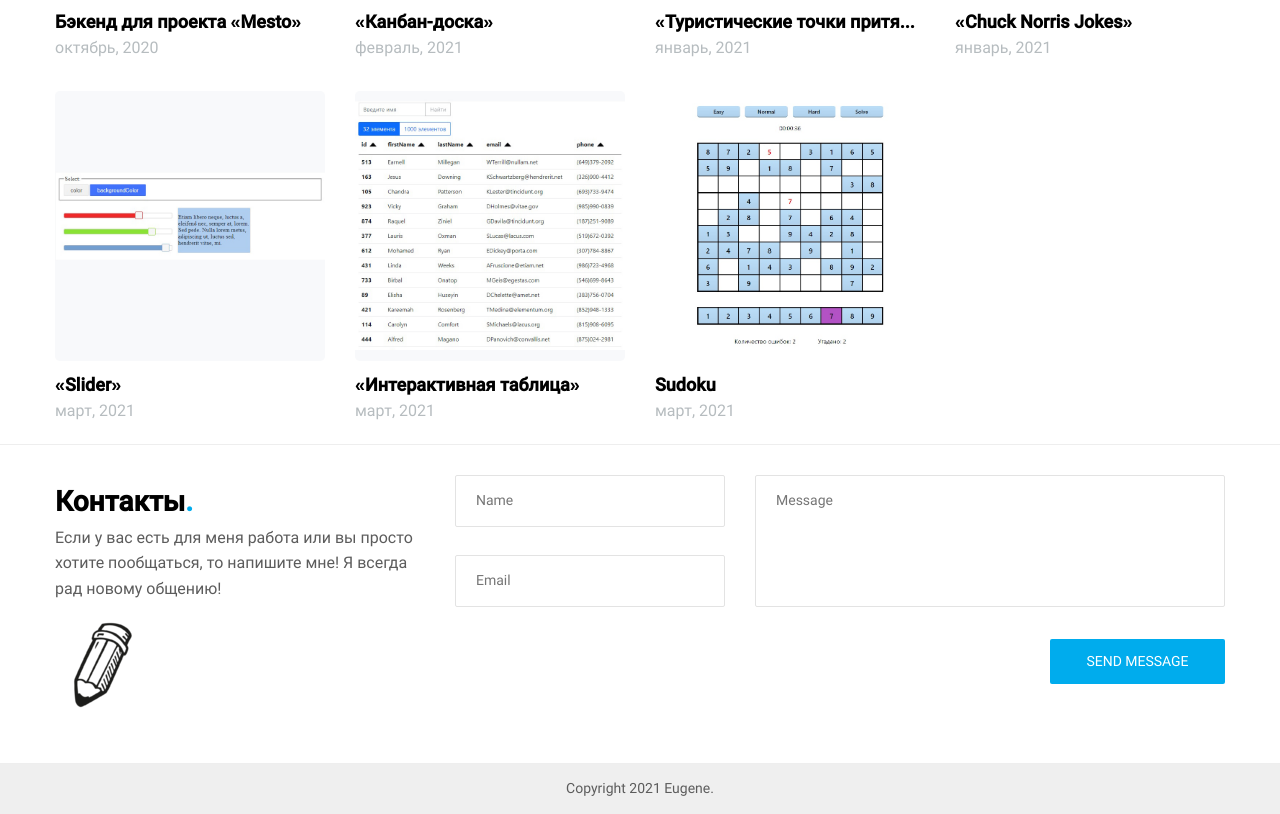
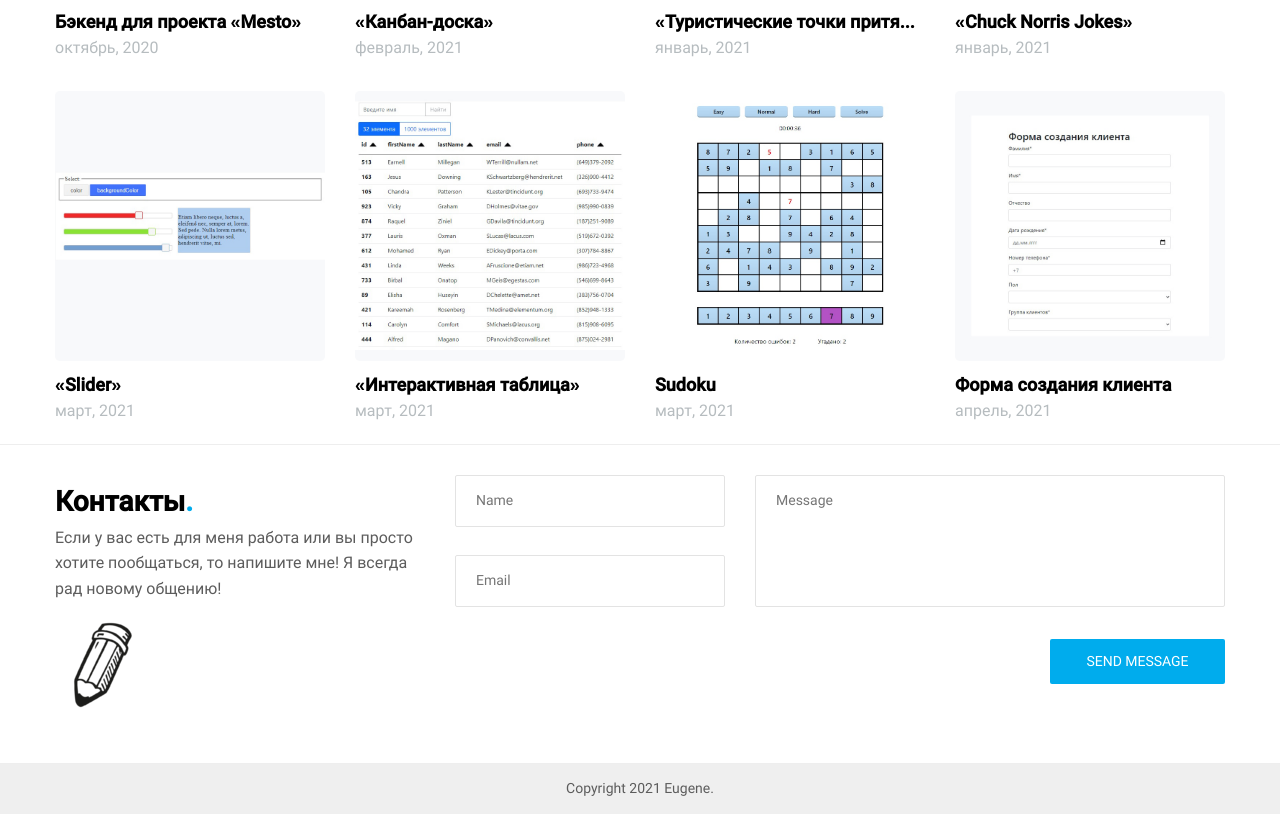
Before and after one commit to eugened503/react-portfolio, a React (Create React App) app: page / in a window 1280 px wide. Shown: the part 2852-3666 px from the top of the page. Built offline with nearby package versions, Linux system fonts and the light colour scheme.

Commit message:
добавлена новая работа в портфолио

```diff
--- a/src/data/DataObject/DataObject.js
+++ b/src/data/DataObject/DataObject.js
@@ -12,6 +12,7 @@ import chuck from "./../../images/chuck.jpg";
 import slider from "./../../images/slider.jpg";
 import table from "./../../images/table.jpg";
 import sudoku from "./../../images/sudoku.jpg";
+import form from "./../../images/form.jpg";
 
 const DataObject = [
   {
@@ -176,6 +177,17 @@ const DataObject = [
     link_project: "https://react-sudoku-lilac.vercel.app/",
     link_code: "https://github.com/eugened503/react-sudoku",
   },
+  {
+    image: form,
+    date: "апрель, 2021",
+    title: "Форма создания клиента",
+    category: "test",
+    description:
+      "Работа представляет собой форму создания клиента.",
+    stack: "Vue.js, Vuelidate, Bootstrap",
+    link_project: "https://vue-client-form.vercel.app/",
+    link_code: "https://github.com/eugened503/vue-client-form",
+  },
 ];
 
 export default DataObject;
```
Also changed, not shown: src/images/form.jpg (added), 1 other file (tests, documents, lock files or other folders).
